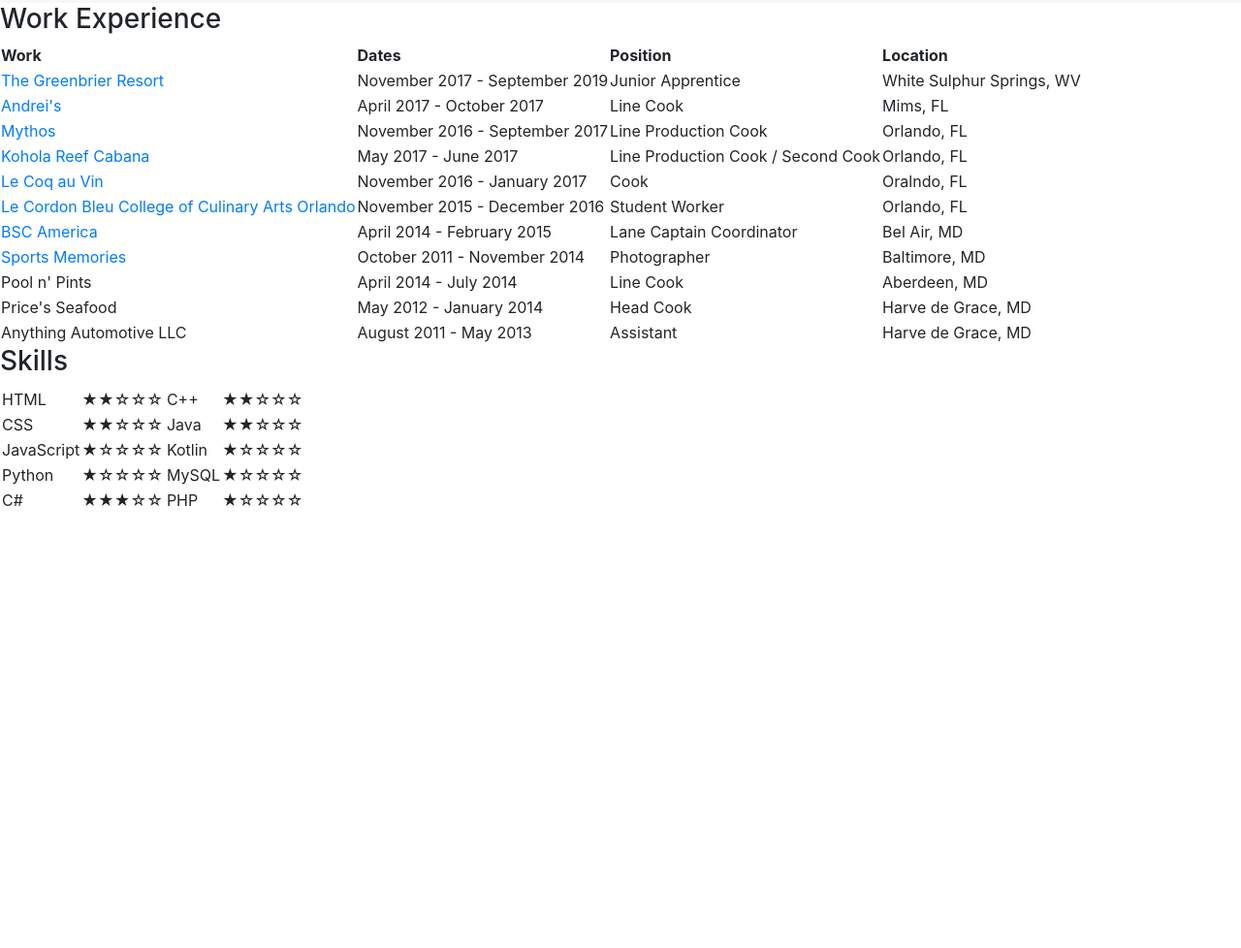
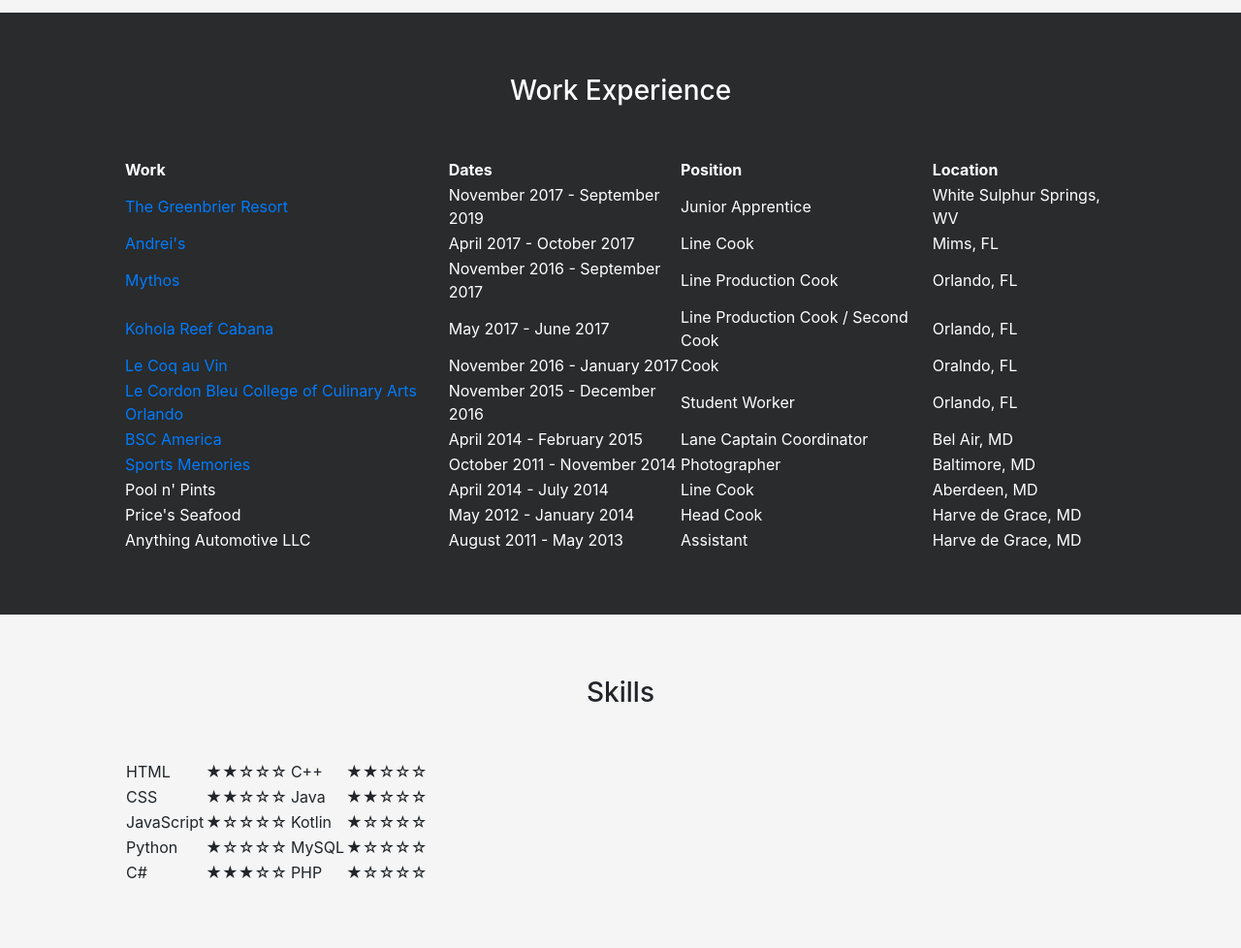
Before and after one commit to dwernz/cv, a plain HTML site: page index2.html in a window 1280 px wide. Shown: the part 1280-2258 px from the top of the page at 97% size. Before the commit the page ends 1810 px from the top, so only its background shows below. Drawn offline with nearby package versions, Linux system fonts and the light colour scheme.

Commit message:
background colors finished

```diff
--- a/css/style2.css
+++ b/css/style2.css
@@ -1,11 +1,18 @@
 body {
 
+}
+
+h3 {
+    text-align: center;
+    margin-bottom: 5%;
 }
 
 /* Profile */
 
 .profile-pic {
     width: 80%;
+    border-radius: 5%;
+    margin: 2% auto;
 }
 
 #profile {
@@ -17,6 +24,21 @@ body {
 /* Education */
 
 #education {
-    background-color: #f7f7f7;
+    background-color: #f5f5f5;
     padding: 5% 10%;
 }
+
+/* Work Experience */
+
+#work-experience {
+    background-color: #292b2c;
+    color: white;
+    padding: 5% 10%;
+}
+
+/* Skills */
+
+#skills {
+    background-color: #f5f5f5;
+    padding: 5% 10%;
+}
--- a/index2.html
+++ b/index2.html
@@ -46,7 +46,6 @@
             </div>
         </section>
 
-        <hr>
 
         <section id="education">
 
@@ -67,6 +66,7 @@
 
         </section>
 
+        <section id="work-experience">
             <h3>Work Experience</h3>
             <table cellspacing="5">
                 <thead>
@@ -149,7 +149,9 @@
 
                 </tfoot>
             </table>
+        </section>
 
+        <section id="skills">
 
             <h3>Skills</h3>
             <table cellspacing="10">
@@ -211,7 +213,7 @@
                 </tbody>
             </table>
 
-
+        </section>
 
 
         <script src="https://code.jquery.com/jquery-3.2.1.slim.min.js" integrity="sha384-KJ3o2DKtIkvYIK3UENzmM7KCkRr/rE9/Qpg6aAZGJwFDMVNA/GpGFF93hXpG5KkN" crossorigin="anonymous"></script>
```
Lines whose indentation alone changed are shown as unchanged.
